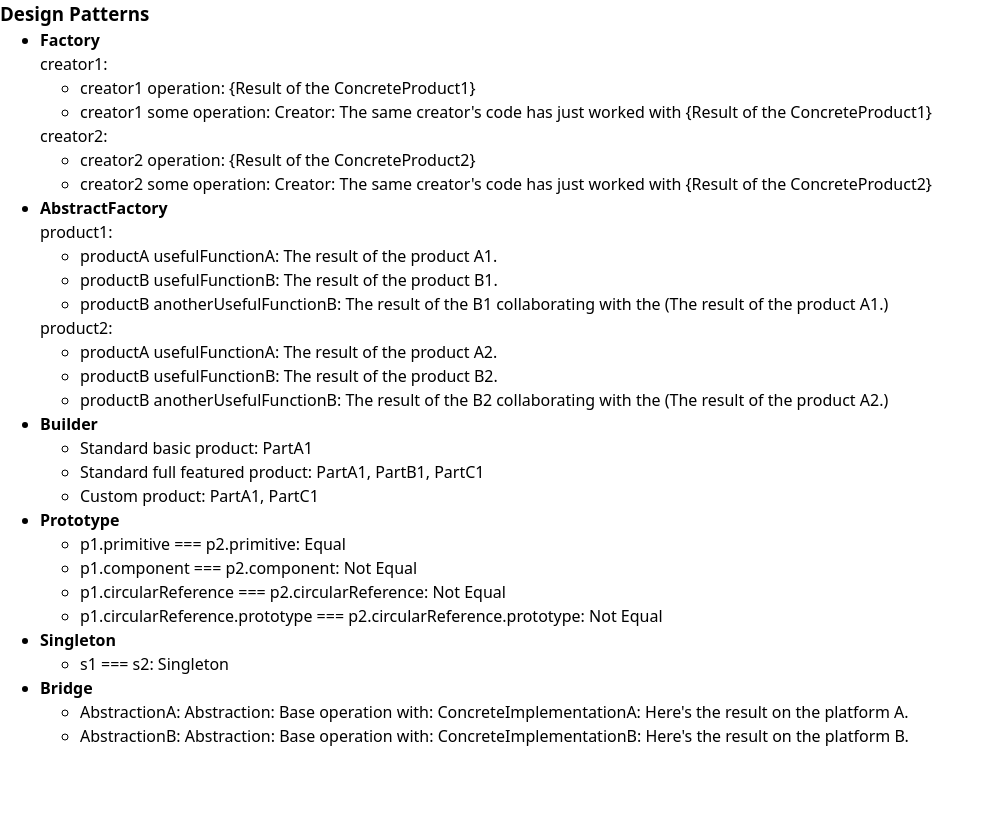
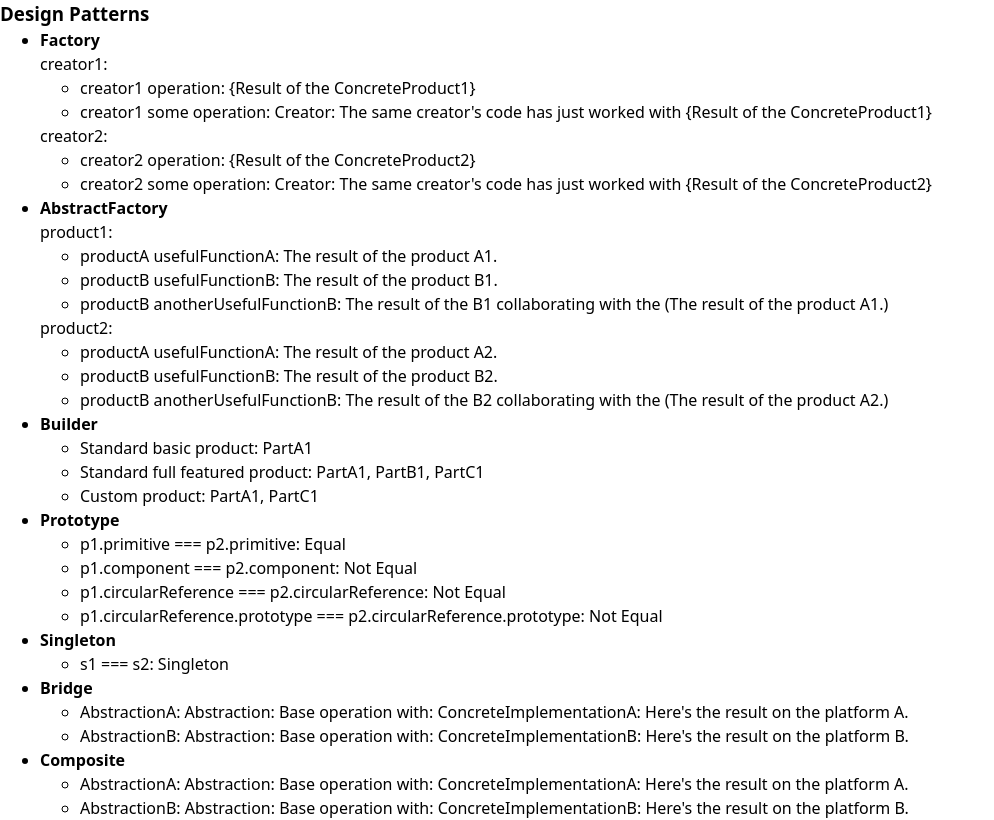
Before and after one commit to xieQin/react-ts-template, a React (Vite) app: page /design-patterns in a window 1280 px wide. Shown: the whole page, without its empty margins (0-994 px from the left). Built offline with nearby package versions, Linux system fonts and the light colour scheme.

Commit message:
feat: add Composite pattern

```diff
--- a/src/models/design-patterns.ts
+++ b/src/models/design-patterns.ts
@@ -5,4 +5,5 @@ export enum DesignPatterns {
   Prototype = "Prototype",
   Singleton = "Singleton",
   Bridge = "Bridge",
+  Composite = "Composite",
 }
--- a/src/views/DesignPatterns/index.tsx
+++ b/src/views/DesignPatterns/index.tsx
@@ -14,6 +14,7 @@ const DesignPatternsPageConfigs = {
   [DesignPatterns.Prototype]: PrototypePage,
   [DesignPatterns.Singleton]: SingletonPage,
   [DesignPatterns.Bridge]: BridgePage,
+  [DesignPatterns.Composite]: BridgePage,
 };
 
 export default function DesignPatternsPage() {
```
Also changed, not shown: src/views/DesignPatterns/Composite/index.tsx (added, +7 -0 lines).
